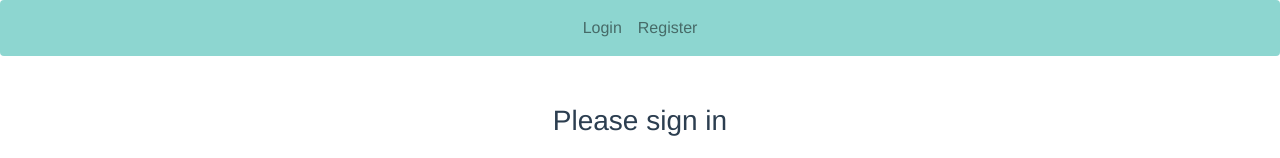
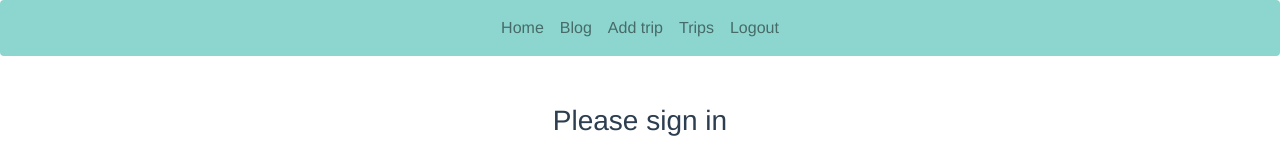
Before and after one commit to ziolkowska-ag/MEVN-client, a Vue app: page /login in a window 1280 px wide. Shown: the top 158 px of the page. Built offline with nearby package versions, Linux system fonts and the light colour scheme; sample sign-in values are in the browser's storage.

Commit message:
Fixed navbar bug.

```diff
--- a/src/components/navbar.vue
+++ b/src/components/navbar.vue
@@ -55,15 +55,18 @@
                 router.push({name: 'login'})
             }
         },
-        mounted() {
+        created() {
             eventBus.$on('logged-in', status => {
                 this.auth = status;
-            })
+            });
+            if(store.state.accessToken !== null) {
+                eventBus.$emit('logged-in', 'loggedin');
+            }
         }
     }
 </script>
 
-<style scope>
+<style>
     .navbar {
         background-color: #8dd6d0;
     }
```
